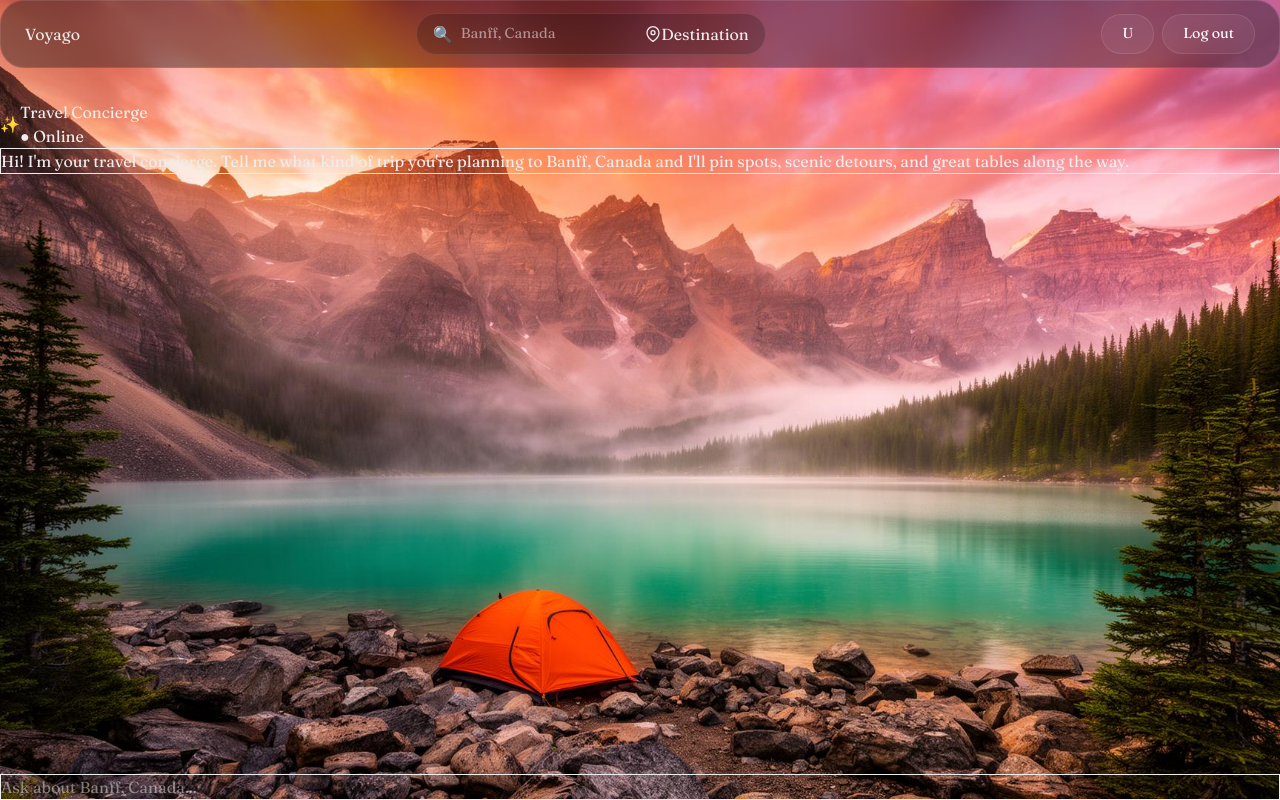
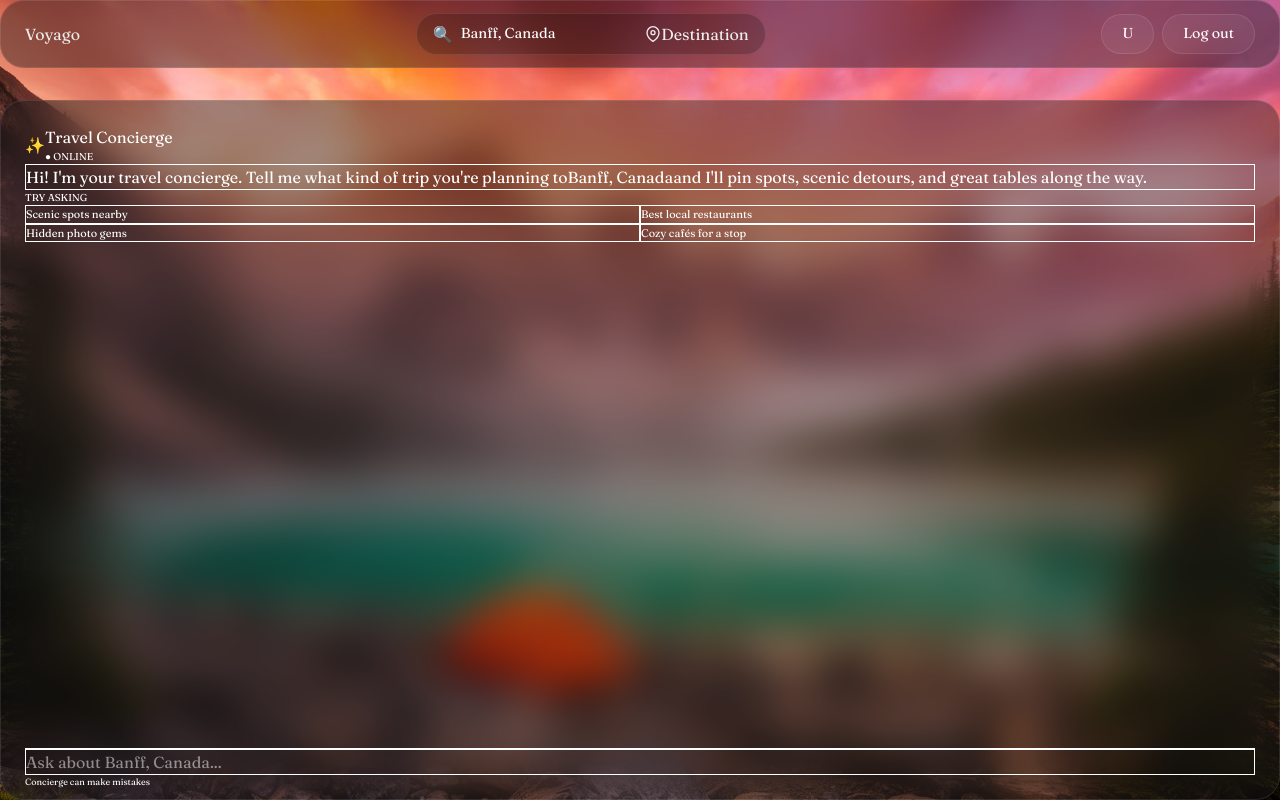
Before and after one commit to apekshananda/Travel-App, a Next.js app: page /dashboard in a window 1280 px wide. Built offline with nearby package versions, Linux system fonts and the light colour scheme.

Commit message:
need to work on css, chatbot layout assembled

```diff
--- a/app/dashboard/page.tsx
+++ b/app/dashboard/page.tsx
@@ -1,43 +1,23 @@
+'use client';
+import { useState } from 'react';
 import Navbar from '@/components/Navbar';
+import ChatPanel from '@/components/ChatPanel';
 
 export default function DashboardPage() {
+  const [destination, setDestination] = useState("Banff, Canada");
+
   return (
     <div
       className="min-h-screen w-full bg-cover bg-center p-6 flex flex-col font-serif"
       style={{ backgroundImage: "url('/assets/dashboard-mountain.jpg')" }}
     >
-      {/* Container to align Navbar with the main content */}
-      <div className="max-w-4xl mx-auto w-full">
-        <Navbar />
+      <div className="max-w-md mx-auto w-full">
+        <Navbar destination={destination} setDestination={setDestination} />
       </div>
 
-      {/* Centered Main Layout */}
-      <main className="flex-grow w-full max-w-4xl mx-auto mt-6 h-[80vh]">
-
-        {/* Chatbot Panel: Now nicely constrained */}
-        <aside className="dashboard-panel flex flex-col h-full shadow-2xl">
-          <div className="flex items-center gap-4 mb-8">
-            <div className="w-12 h-12 rounded-full bg-orange-500/20 flex items-center justify-center text-xl">✨</div>
-            <div>
-              <h2 className="text-2xl font-bold text-white">Travel Concierge</h2>
-              <p className="text-emerald-400 text-sm tracking-wide">● Online</p>
-            </div>
-          </div>
-
-          <div className="flex-grow text-white/90 leading-relaxed overflow-y-auto space-y-4">
-            <p className="bg-white/5 p-6 rounded-3xl border border-white/5 backdrop-blur-sm">
-              Hi! I'm your travel concierge. Tell me what kind of trip you're planning to Banff, Canada and I'll pin spots, scenic detours, and great tables along the way.
-            </p>
-          </div>
-
-          <div className="mt-6">
-            <input
-              className="w-full bg-black/20 p-6 rounded-2xl border border-white/10 text-white placeholder-white/40 outline-none focus:border-white/20 transition-all"
-              placeholder="Ask about Banff, Canada..."
-            />
-          </div>
-        </aside>
-
+      {/* Centered Chatbot Layout */}
+      <main className="grow w-full max-w-md mx-auto mt-6 h-[75vh]">
+        <ChatPanel destination={destination} />
       </main>
     </div>
   );
--- a/app/globals.css
+++ b/app/globals.css
@@ -80,14 +80,17 @@ body {
 
 /* 4. --- DASHBOARD PAGE STYLES --- */
 .dash-panel {
+
   background: rgba(24, 24, 27, 0.4);
-  backdrop-filter: blur(32px);
-  -webkit-backdrop-filter: blur(32px);
-  border: 1px solid rgba(255, 255, 255, 0.12);
-  border-radius: 2.5rem;
-  padding: 2.5rem;
+  backdrop-filter: blur(20px);
+  -webkit-backdrop-filter: blur(20px);
+  border: 1px solid rgba(255, 255, 255, 0.1);
+  border-radius: 1.5rem; /* Smoother, more rounded corners */
+  padding: 1.5rem;
   color: white;
-  box-shadow: 0 10px 30px rgba(0, 0, 0, 0.3);
+  height: 100%;
+  display: flex;
+  flex-direction: column;
 }
 
 .dash-input {
--- /dev/null
+++ b/components/ChatPanel.tsx
@@ -0,0 +1,51 @@
+export default function ChatPanel({ destination }: { destination: string }) {
+  const suggestions = [
+    "Scenic spots nearby", "Best local restaurants",
+    "Hidden photo gems", "Cozy cafés for a stop"
+  ];
+
+  return (
+    <div className="dash-panel">
+      {/* Header */}
+      <div className="flex items-center gap-3 mb-6">
+        <div className="w-10 h-10 rounded-full bg-orange-500/20 flex items-center justify-center text-lg">✨</div>
+        <div>
+          <h2 className="text-lg font-bold">Travel Concierge</h2>
+          <p className="text-emerald-400 text-[10px] uppercase tracking-wider">● Online</p>
+        </div>
+      </div>
+
+      {/* Content Container (Scrollable) */}
+      <div className="grow overflow-y-auto space-y-6">
+        <p className="text-sm text-white/90 bg-white/5 p-4 rounded-2xl border border-white/5">
+          Hi! I'm your travel concierge. Tell me what kind of trip you're planning to
+          <span className="text-orange-400 font-bold px-1">{destination}</span>
+          and I'll pin spots, scenic detours, and great tables along the way.
+        </p>
+
+        {/* Try Asking - Moved Upwards */}
+        <div className="space-y-2">
+          <p className="text-[10px] uppercase text-white/40 font-bold ml-1">Try Asking</p>
+          <div className="grid grid-cols-2 gap-2">
+            {suggestions.map((item) => (
+              <button key={item} className="text-[11px] text-left p-3 rounded-xl bg-white/5 border border-white/10 hover:bg-white/10 transition-colors">
+                {item}
+              </button>
+            ))}
+          </div>
+        </div>
+      </div>
+
+      {/* Input Area (Pinned to bottom) */}
+      <div className="mt-4 pt-4 border-t border-white/5 relative">
+        <input
+          className="w-full bg-black/20 p-4 rounded-xl border border-white/10 text-sm text-white placeholder-white/30 outline-none"
+          placeholder={`Ask about ${destination}...`}
+        />
+        <div className="absolute right-6 top-8 text-[9px] text-white/20">
+          Concierge can make mistakes
+        </div>
+      </div>
+    </div>
+  );
+}
--- a/components/Navbar.tsx
+++ b/components/Navbar.tsx
@@ -1,45 +1,34 @@
 'use client';
-
 import { useRouter } from 'next/navigation';
 
-export default function Navbar() {
+export default function Navbar({ destination, setDestination }: { destination: string, setDestination: (val: string) => void }) {
   const router = useRouter();
   const userEmail = "user@example.com";
 
-  const handleLogout = () => router.push('/');
-  const handleProfile = () => alert(`Logged in as: ${userEmail}`);
-
   return (
     <nav className="nav-container">
+      <div className="font-bold text-lg tracking-tight">Voyago</div>
 
-        Voyago
-
-
-      {/* Center: Search Bar */}
       <div className="nav-search-wrapper">
-        <span className="text-white/50m px-10">🔍</span>
+        <span className="text-white/50">🔍</span>
         <input
           type="text"
+          value={destination}
+          onChange={(e) => setDestination(e.target.value)}
           placeholder="Banff, Canada"
           className="nav-search-input"
         />
-
-        <div className="flex items-center gap-1.5 px-3 ">
-          <svg xmlns="http://www.w3.org/2000/svg" width="16" height="16" viewBox="0 0 24 24" fill="none" stroke="currentColor" strokeWidth="2" strokeLinecap="round" strokeLinejoin="round">
-            <path d="M21 10c0 7-9 13-9 13s-9-6-9-13a9 9 0 0 1 18 0z"></path>
-            <circle cx="12" cy="10" r="3"></circle>
-          </svg>
+        <div className="flex items-center gap-1.5 pl-3 text-white/40">
+          <svg xmlns="http://www.w3.org/2000/svg" width="16" height="16" viewBox="0 0 24 24" fill="none" stroke="currentColor" strokeWidth="2" strokeLinecap="round" strokeLinejoin="round"><path d="M21 10c0 7-9 13-9 13s-9-6-9-13a9 9 0 0 1 18 0z"></path><circle cx="12" cy="10" r="3"></circle></svg>
           <span className="text-xs">Destination</span>
         </div>
       </div>
 
-
-      {/* Right: Actions */}
       <div className="nav-actions">
-        <button className="nav-btn" onClick={handleProfile}>
+        <button className="nav-btn" onClick={() => alert(`Logged in as: ${userEmail}`)}>
           {userEmail.charAt(0).toUpperCase()}
         </button>
-        <button className="nav-btn" onClick={handleLogout}>Log out</button>
+        <button className="nav-btn" onClick={() => router.push('/')}>Log out</button>
       </div>
     </nav>
   );
```
